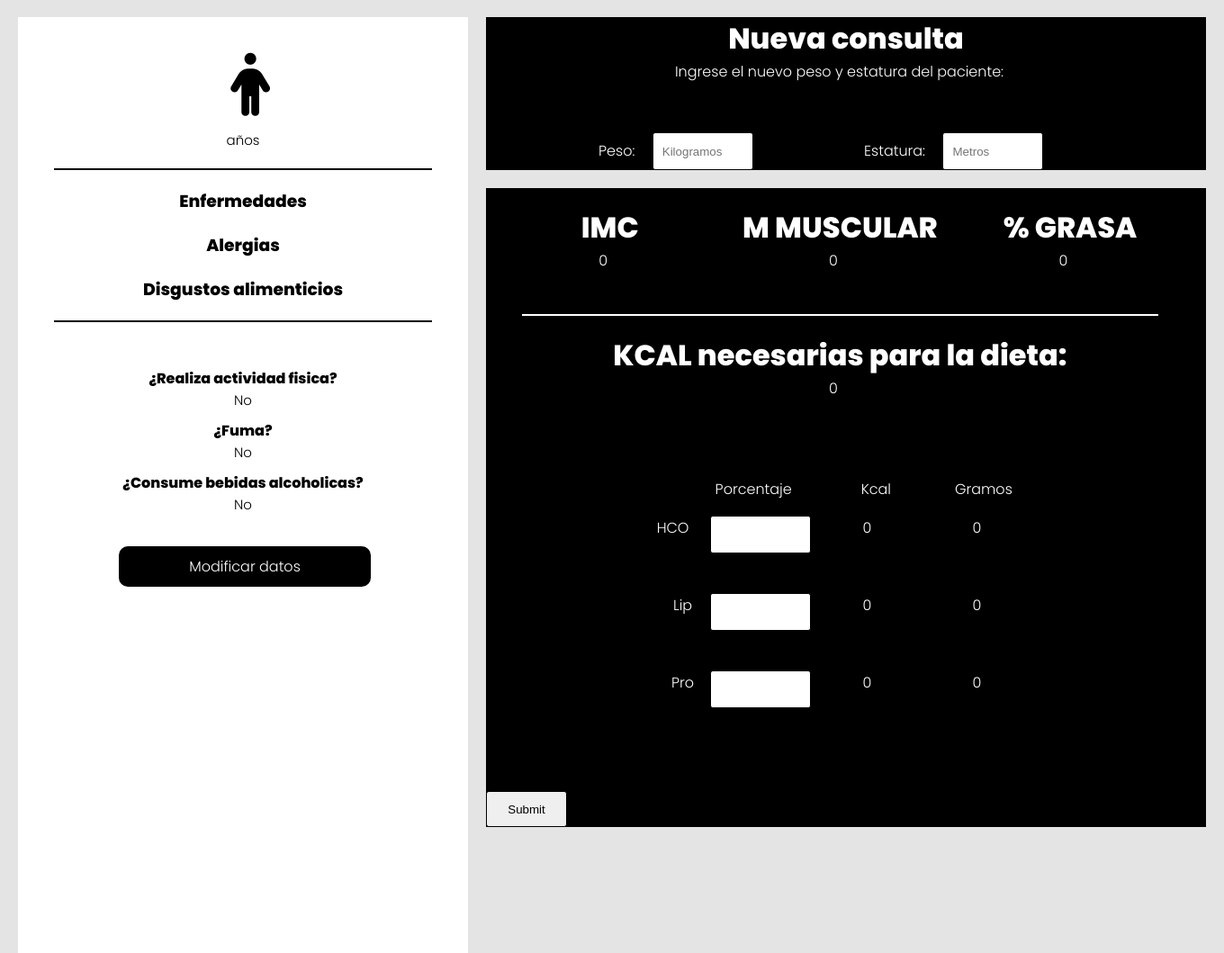
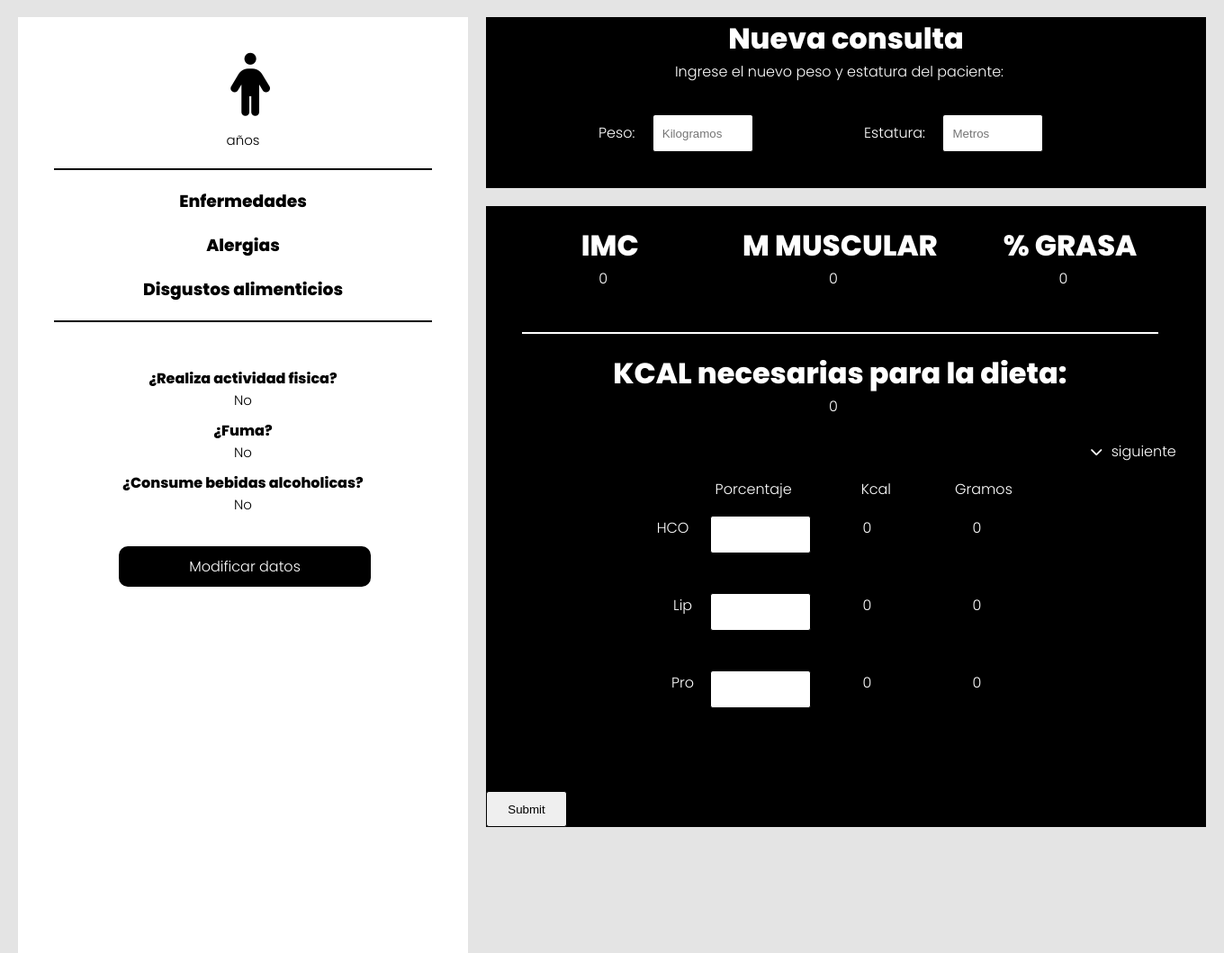
Before and after one commit to fxbelx1/Consultorio-Nutricionista, a PHP site: page /HTML/consulta_paciente.php?prueba= in a window 1360 px wide. Shown: the part 101-1160 px from the top of the page at 90% size. Run offline with PHP 8.4, Linux system fonts and the light colour scheme; data that the repository does not hold is empty; some libraries are stand-ins or nearby versions.

Commit message:
Se actualizo el script de la distribución de kcal con jquery

```diff
--- a/CSS/index_diseño.css
+++ b/CSS/index_diseño.css
@@ -462,12 +462,25 @@ header{
 }
 
 .calculos1 .kcal{
-    text-align: center;
+    text-align: right;
     color: white;
     grid-row-start: 2;
     grid-column-start: 1;
     grid-column-end: 4;
     height: 150px;
+
+}
+
+.calculos .kcal a{
+    color: white;
+    cursor: pointer;
+    transition: all 0.3s ease 0s;
+    display: block;
+    margin-top: 25px;
+}
+
+.calculos .kcal a:hover{
+    color: #bbb8b8;
 }
 
 .calculos1 hr{
@@ -483,8 +496,12 @@ header{
     grid-template-columns: 50% 50%;
     gap: 20px;
     margin: auto;
-    margin-top: 40px;
+    margin-top: 20px;
     width: 550px;
+}
+
+.estatura_peso div{
+    margin-bottom: 40px;
 }
 
 .calculos1 button{
@@ -550,6 +567,7 @@ header{
     border-style: none;
     width: auto;
     margin: auto;
+    margin-top: 30px;
 }
 
 .tablas td{
--- a/HTML/consulta_paciente.php
+++ b/HTML/consulta_paciente.php
@@ -247,7 +247,7 @@
                 <form action="pruebas.php" method="POST" class="cons_form">
                     <div class="calculos1">
                         <div>
-                            <h1>IMC</h1>
+                            <h1 id="siguiente">IMC</h1>
                             <p id="imc">0</p>
                         </div>
 
@@ -265,30 +265,18 @@
                             <hr>
                             <h1>KCAL necesarias para la dieta:</h1>
                             <p id="kcal">0</p>
-                            <a href="#">realizar distribución</a>
+                            <a href="#siguiente" id="oculto"><i class="fa-solid fa-chevron-down" style="margin-right: 5px; font-size: 14px;"></i> siguiente </a>
+
+                            <script>
+                                $("#oculto").click(function(){
+                                    $("#oculto").css("display", "none");
+                                });
+                            </script>
+
                         </div>
                     </div>
                     <!------------------------ CALCULOS ------------------------->
-                    <br><br>
                     <div class="calculos2">
-                        <script>
-                            function macro(){
-                                var hco = (document.getElementById("p_hco").value)/100;
-                                var lip = (document.getElementById("p_lip").value)/100;
-                                var pro = (document.getElementById("p_pro").value)/100;
-
-                                if((hco + lip + pro)<=1){
-                                    document.getElementById("hco_p").innerHTML = (hco*kcal).toFixed(2);
-                                    document.getElementById("lip_p").innerHTML = (lip*kcal).toFixed(2);
-                                    document.getElementById("pro_p").innerHTML = (pro*kcal).toFixed(2);
-
-                                    document.getElementById("hco_g").innerHTML = ((hco*kcal)/4).toFixed(2);
-                                    document.getElementById("lip_g").innerHTML = ((lip*kcal)/9).toFixed(2);
-                                    document.getElementById("pro_g").innerHTML = ((pro*kcal)/4).toFixed(2);
-                                }
-                            }
-                        </script>
-
                         <!------------------------ PORCENTAJES ------------------------->
                         <table class="tablas">
                             <tr>
@@ -322,6 +310,22 @@
                                 <td><p id="pro_g" style="width: 100px;">0</p></td>
                             </tr>
                         </table>
+
+                        <script>
+                            $("#p_hco, #p_lip, #p_pro").on("input", function(){
+                                /* porcentaje de kcal para hco, lipidos y proteinas */
+                                $("#hco_p").text(((($("#p_hco").val())/100)*($("#kcal").text())).toFixed(2));
+                                $("#lip_p").text(((($("#p_lip").val())/100)*($("#kcal").text())).toFixed(2));
+                                $("#pro_p").text(((($("#p_pro").val())/100)*($("#kcal").text())).toFixed(2));
+
+                                /* lo mismo pero en gramos */
+                                $("#hco_g").text((((($("#p_hco").val())/100)*($("#kcal").text()))/4).toFixed(2));
+                                $("#lip_g").text((((($("#p_lip").val())/100)*($("#kcal").text()))/9).toFixed(2));
+                                $("#pro_g").text((((($("#p_pro").val())/100)*($("#kcal").text()))/4).toFixed(2));
+
+                            });
+                        </script>
+
                         <!------------------------ PORCENTAJES ------------------------->
                     </div>
 
```
